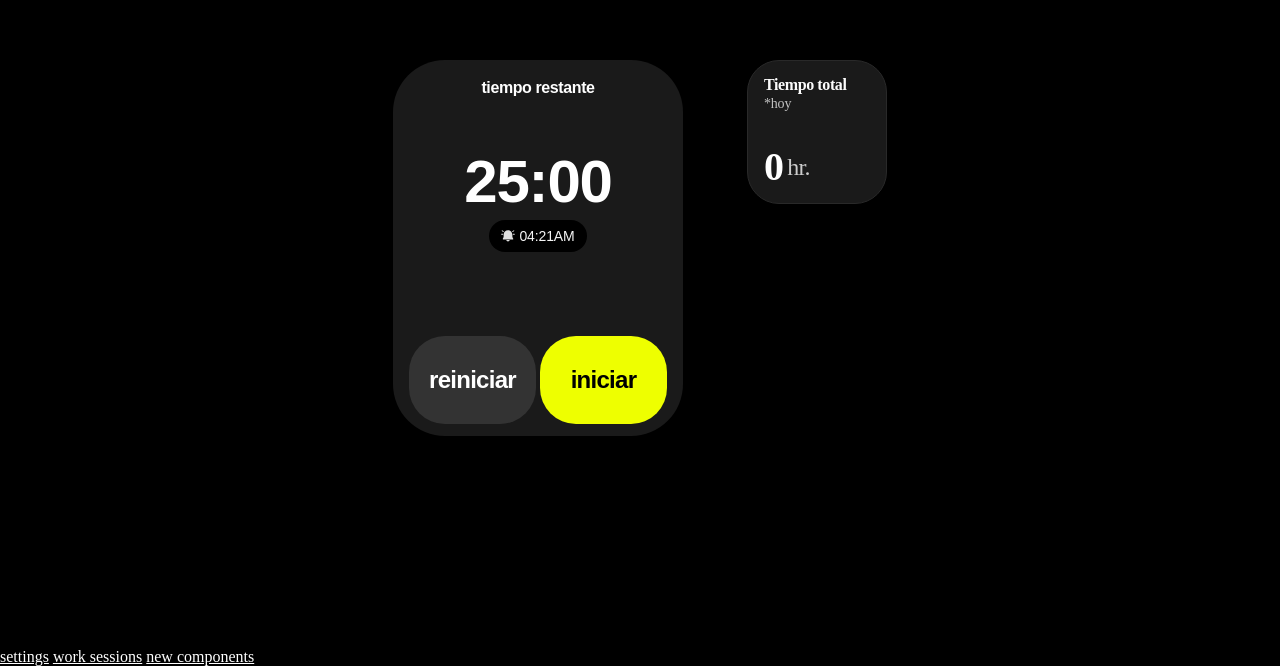
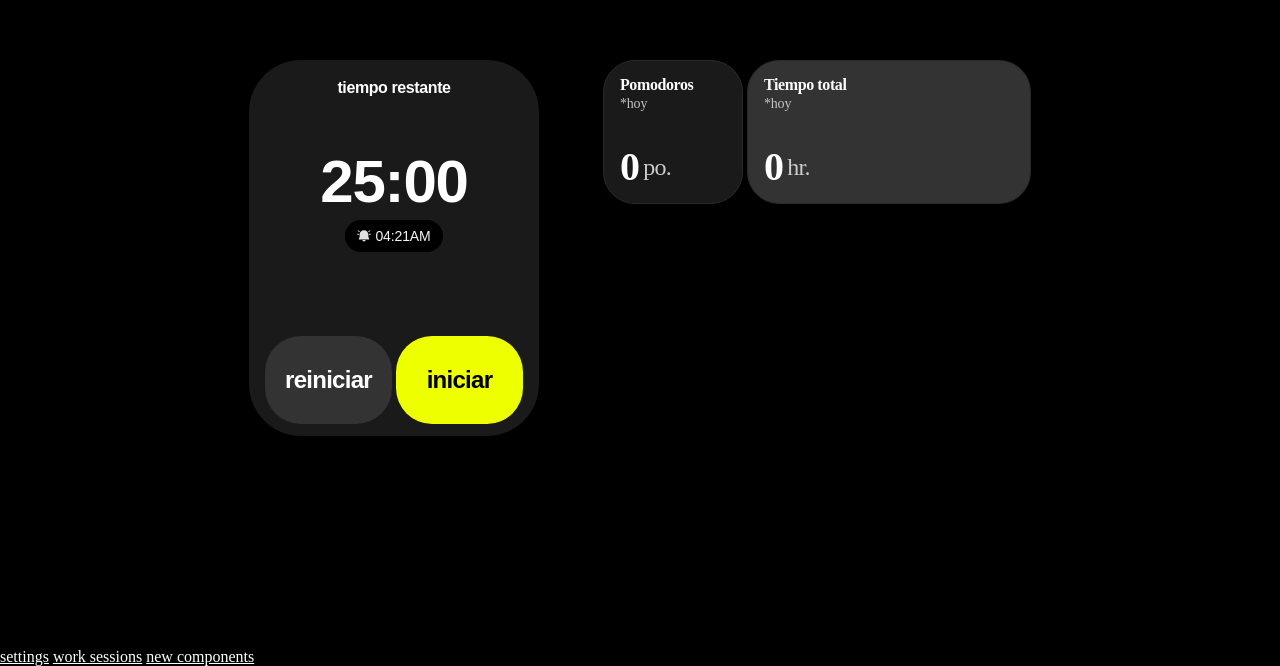
Before and after one commit to MrBryanBell/pomodoro-tracker, a SvelteKit app: page / in a window 1280 px wide. Shown: the part 152-818 px from the top of the page. Built offline with nearby package versions, Linux system fonts and the light colour scheme.

Commit message:
feat: :sparkles: New Widget: Total time (in hours) from work-sessions done today.

```diff
--- a/src/lib/components/Widget/Value.svelte
+++ b/src/lib/components/Widget/Value.svelte
@@ -1,10 +1,13 @@
 <script lang="ts">
-	export let unit = 'po';
+	type Unit = '' | 'hr' | 'po';
+	export let unit: Unit = '';
 </script>
 
 <section>
 	<slot />
-	<span>{unit}.</span>
+	{#if unit}
+		<span>{unit}.</span>
+	{/if}
 </section>
 
 <style>
--- a/src/lib/components/Widget/Widget.svelte
+++ b/src/lib/components/Widget/Widget.svelte
@@ -1,9 +1,11 @@
 <script lang="ts">
 	export let name = 'Pomodoros';
 	export let annotation = 'hoy';
+	export let primary = false;
+	export let gridArea: string;
 </script>
 
-<div class="main-wrapper">
+<div class="main-wrapper" class:primary style:grid-area={gridArea}>
 	<section class="widget-labels">
 		<p class="widget-name">{name}</p>
 		<span>*{annotation}</span>
@@ -16,9 +18,6 @@
 
 <style>
 	.main-wrapper {
-		width: 140px;
-		height: 144px;
-
 		background-color: var(--surface-2);
 		border: 0.5px solid #292929;
 		border-radius: 32px;
@@ -61,4 +60,8 @@
 
 		color: #c2c2c2;
 	}
+
+	.primary {
+		background-color: var(--surface-3);
+	}
 </style>
--- a/src/routes/+page.svelte
+++ b/src/routes/+page.svelte
@@ -5,13 +5,17 @@
 	import { workSessions } from '$lib/store/work-sessions';
 
 	const allWorkSessionsToday = workSessions.allFromToday$;
+	const totalTimeInHours = workSessions.totalTimeFromTodayInHours$;
 </script>
 
 <main>
 	<Timer />
 	<section>
-		<Widget name="Tiempo total" annotation="hoy">
-			<Value unit="hr">{$allWorkSessionsToday.length}</Value>
+		<Widget name="Pomodoros" annotation="hoy" gridArea="pomodoros">
+			<Value unit="po">{$allWorkSessionsToday.length}</Value>
+		</Widget>
+		<Widget name="Tiempo total" annotation="hoy" primary gridArea="tiempo">
+			<Value unit="hr">{$totalTimeInHours}</Value>
 		</Widget>
 	</section>
 </main>
@@ -29,4 +33,13 @@
 
 		grid-template-columns: 290px auto;
 	}
+
+	section {
+		display: grid;
+		grid-template-columns: repeat(3, 140px);
+		grid-auto-rows: 144px;
+		gap: 4px;
+
+		grid-template-areas: 'pomodoros tiempo tiempo';
+	}
 </style>
```
